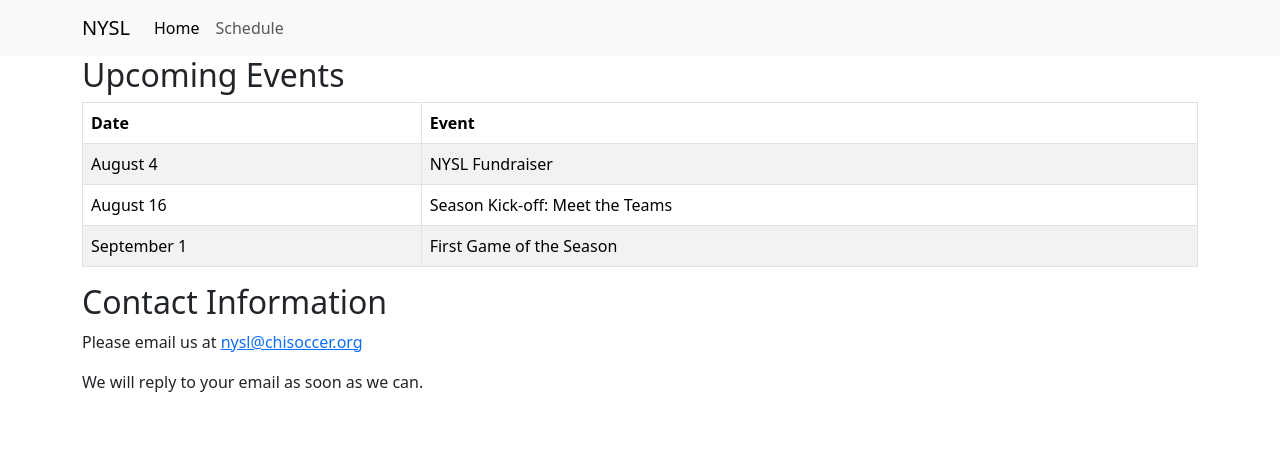
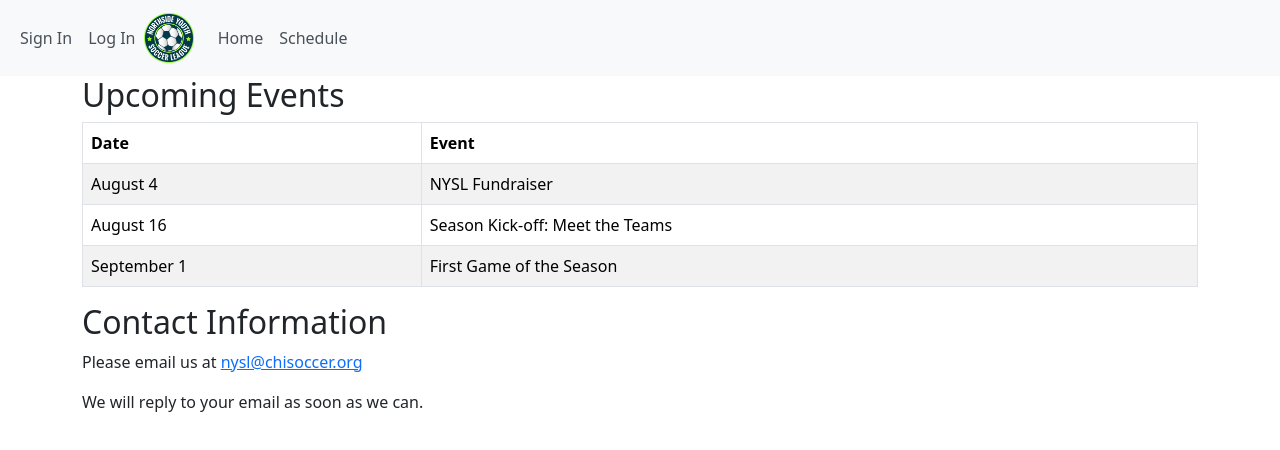
Before and after one commit to luiscasanovas/NYSL, a React (Create React App) app: page / in a window 1280 px wide. Shown: the top 450 px of the page. Built offline with nearby package versions, Linux system fonts and the light colour scheme.

Commit message:
nav bar styled and sign and log in added

```diff
--- a/src/App.css
+++ b/src/App.css
@@ -67,3 +67,21 @@
   height: 100%;
   border: none;
 }
+
+.mx-auto {
+  display: flex;
+  flex-direction: row;
+  align-items: center;
+  justify-content: center;
+}
+
+.nav-link {
+  padding: 0.5rem 1rem;
+  color: #495057 !important;
+  text-decoration: none !important;
+}
+
+.nav-link:hover, .nav-link:focus {
+  color: #5a6268 !important;
+  text-decoration: none !important;
+}
--- a/src/components/Home.jsx
+++ b/src/components/Home.jsx
@@ -1,6 +1,5 @@
 import React from 'react';
 import { Container, Row, Col, Table } from 'react-bootstrap';
-import '../App.css';
 
 const Home = () => {
   return (
@@ -8,7 +7,7 @@ const Home = () => {
       <Row>
         <Col>
           <h2>Upcoming Events</h2>
-          <Table striped bordered className="table">
+          <Table striped bordered>
             <thead>
               <tr>
                 <th>Date</th>
--- a/src/components/Navigation.jsx
+++ b/src/components/Navigation.jsx
@@ -3,15 +3,28 @@ import { NavLink } from 'react-router-dom';
 import { Navbar, Nav, Container } from 'react-bootstrap';
 import 'bootstrap/dist/css/bootstrap.min.css';
 import '../App.css';
-
-
+import logo from '../nysl_logo.png';
 const Navigation = () => {
   return (
     <Navbar bg="light" expand="lg">
-      <Container>
-        <Navbar.Brand as={NavLink} to="/">NYSL</Navbar.Brand>
-        <Navbar.Toggle aria-controls="navbarNav" />
-        <Navbar.Collapse id="navbarNav">
+      <Container fluid>
+        <Navbar.Toggle aria-controls="basic-navbar-nav" />
+
+        <Nav className="mx-auto">
+          <NavLink to="/signin" className="nav-link">Sign In</NavLink>
+          <NavLink to="/login" className="nav-link">Log In</NavLink>
+        </Nav>
+
+        <Navbar.Brand className="ms-auto" as={NavLink} to="/">
+          <img
+            src={logo}
+            height="50"
+            className="d-inline-block align-top"
+            alt="NYSL Logo"
+          />
+        </Navbar.Brand>
+
+        <Navbar.Collapse id="basic-navbar-nav">
           <Nav className="me-auto">
             <Nav.Link as={NavLink} to="/">Home</Nav.Link>
             <Nav.Link as={NavLink} to="/games">Schedule</Nav.Link>
--- a/src/components/Schedule.jsx
+++ b/src/components/Schedule.jsx
@@ -1,53 +1,61 @@
-import React, { useEffect, useState } from 'react';
-import { Container, Row, Col, ListGroup, InputGroup, FormControl, Button, Navbar, Nav } from 'react-bootstrap';
+import React, { useState, useEffect } from 'react';
+import { Container, Row, Col, Table, ListGroup, Form, InputGroup, Button } from 'react-bootstrap';
 import { Link } from 'react-router-dom';
 import data from '../gamesData.json';
-import '../App.css';
 
 const Schedule = () => {
     const [games, setGames] = useState({});
-  const [locations, setLocations] = useState({});
+    const [searchTerm, setSearchTerm] = useState('');
 
     useEffect(() => {
-    // Simulate fetching data
         setGames(data.games);
-    setLocations(data.locations);
     }, []);
 
+    const handleSearchChange = (event) => {
+        setSearchTerm(event.target.value);
+    };
+
+    const filteredGames = Object.keys(games).filter((gameKey) => {
+        const game = games[gameKey];
+        return game.teams.join(' vs ').toLowerCase().includes(searchTerm.toLowerCase()) ||
+               data.locations[game.location].name.toLowerCase().includes(searchTerm.toLowerCase());
+    });
+
     return (
-    <Container>
-      <h2>Schedule</h2>
-      <Table striped bordered hover className="table">
-        <thead>
-          <tr>
-            <th>Date</th>
-            <th>Time</th>
-            <th>Teams</th>
-            <th>Location</th>
-          </tr>
-        </thead>
-        <tbody>
-          {Object.keys(games).map((gameKey) => {
+        <Container fluid>
+            <Row className="mb-4">
+                <Col>
+                    <InputGroup className="mb-3">
+                        <Form.Control
+                            placeholder="Search games by teams or location"
+                            onChange={handleSearchChange}
+                            value={searchTerm}
+                        />
+                        <Button variant="outline-secondary" id="button-addon2">
+                            Search
+                        </Button>
+                    </InputGroup>
+                </Col>
+            </Row>
+            <Row>
+                <Col>
+                    <ListGroup>
+                        {filteredGames.map((gameKey) => {
                             const game = games[gameKey];
-            const locationDetails = locations[game.location];
+                            const locationDetails = data.locations[game.location];
                             return (
-              <tr key={gameKey}>
-                <td>{game.date}</td>
-                <td>{game.time}</td>
-                <td>
-                  <Link to={`/game/${gameKey}`}>
-                    {game.teams.join(" vs ")}
-                  </Link>
-                </td>
-                <td>
-                  {locationDetails.full_name}<br />
-                  <small>{locationDetails.address}</small><br />
-                </td>
-              </tr>
+                                <ListGroup.Item action as={Link} to={`/game/${gameKey}`} key={gameKey}>
+                                    <div className="d-flex w-100 justify-content-between">
+                                        <h5 className="mb-1">{game.teams.join(" vs ")}</h5>
+                                        <small>{locationDetails.name}</small>
+                                    </div>
+                                    <small>Date: {game.date} - Time: {game.time}</small>
+                                </ListGroup.Item>
                             );
                         })}
-        </tbody>
-      </Table>
+                    </ListGroup>
+                </Col>
+            </Row>
         </Container>
     );
 };
```
Also changed, not shown: src/nysl_logo.png (added). Lines whose indentation alone changed are shown as unchanged.
